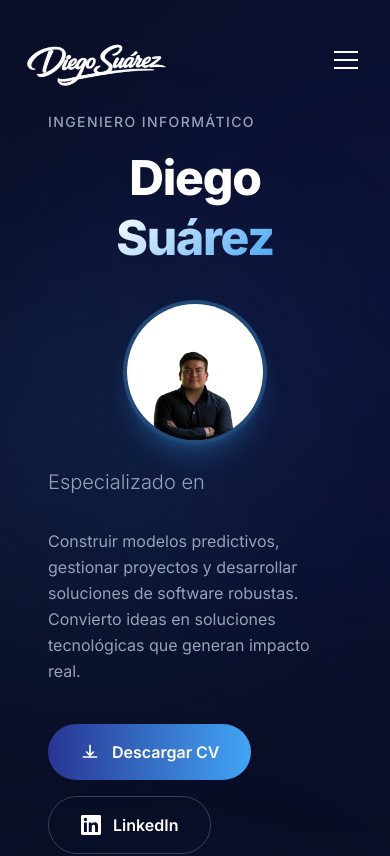
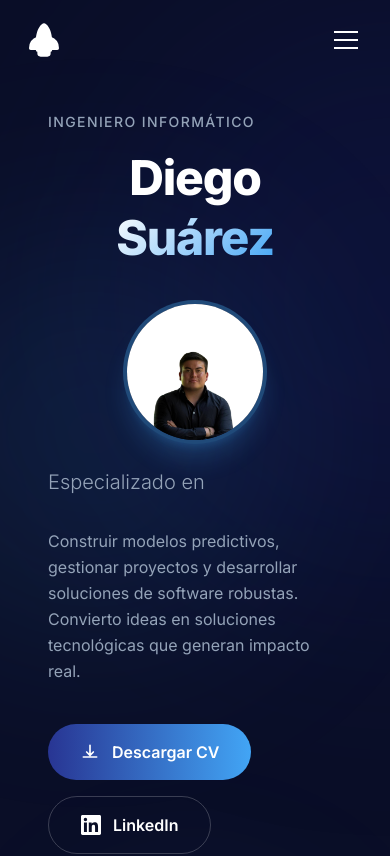
Before and after one commit to Diegosuar/PortafolioFinal, a React (Vite) app: page / in a window 390 px wide. Shown: the top 856 px of the page. Built offline with nearby package versions, Linux system fonts and the light colour scheme.

Commit message:
feat: Add responsive Navbar component and update favicon with a new rocket SVG icon.

```diff
--- a/index.html
+++ b/index.html
@@ -1,17 +1,22 @@
 <!DOCTYPE html>
 <html lang="es">
+
 <head>
   <meta charset="UTF-8" />
-    <link rel="icon" type="image/svg+xml" href="/vite.svg" />
+  <link rel="icon" type="image/svg+xml" href="/rocket-svgrepo-com.svg" />
   <meta name="viewport" content="width=device-width, initial-scale=1.0" />
-    <meta name="description" content="Portafolio profesional de Diego Suárez — Ingeniero Informático especializado en Analítica de Datos, Machine Learning y Desarrollo de Software." />
+  <meta name="description"
+    content="Portafolio profesional de Diego Suárez — Ingeniero Informático especializado en Analítica de Datos, Machine Learning y Desarrollo de Software." />
   <title>Diego Suárez | Portafolio</title>
   <link rel="preconnect" href="https://fonts.googleapis.com">
   <link rel="preconnect" href="https://fonts.gstatic.com" crossorigin>
-    <link href="https://fonts.googleapis.com/css2?family=Inter:wght@300;400;500;600;700;800;900&display=swap" rel="stylesheet">
+  <link href="https://fonts.googleapis.com/css2?family=Inter:wght@300;400;500;600;700;800;900&display=swap"
+    rel="stylesheet">
 </head>
+
 <body>
   <div id="root"></div>
   <script type="module" src="/src/main.jsx"></script>
 </body>
+
 </html>
--- a/src/components/Navbar.jsx
+++ b/src/components/Navbar.jsx
@@ -33,7 +33,7 @@ export default function Navbar() {
             <div className="max-w-7xl mx-auto px-6 flex items-center justify-between">
                 {/* Logo */}
                 <a href="#hero">
-                    <img src="/Logo.png" alt="Diego Suárez" className="h-20" style={{ filter: 'brightness(0) invert(1)' }} />
+                    <img src="/rocket-svgrepo-com.svg" alt="Diego Suárez" className="h-10 sm:h-12" style={{ filter: 'brightness(0) invert(1)' }} />
                 </a>
 
                 {/* Desktop Links */}
```
Also changed, not shown: public/rocket-svgrepo-com.svg (added). Lines whose indentation alone changed are shown as unchanged.
